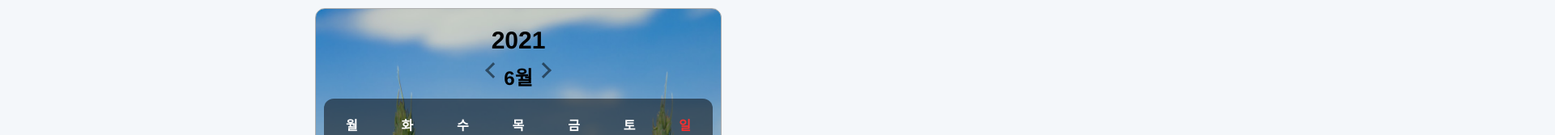
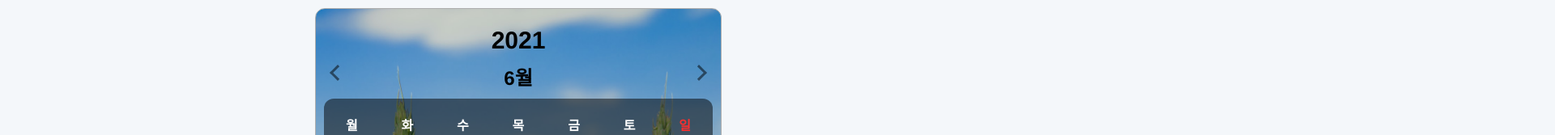
Before and after one commit to Aiden-leee/calendar, a Vue app: page / in a window 1280 px wide. Shown: the top 167 px of the page at 81% size, 1920 px wide, since content can reach past the window. Built offline with nearby package versions, Linux system fonts and the light colour scheme.

Commit message:
css arrow 수정

```diff
--- a/src/components/Calendar.vue
+++ b/src/components/Calendar.vue
@@ -40,6 +40,7 @@
 							<span>{{ n }}</span>
 						</div>
 					</template>
+
 					<template
 						v-for="(n, index) in 43 - (currentMonthDate + firstMonthDay)"
 					>
@@ -198,10 +199,13 @@ export default {
 					font-weight: bold;
 				}
 				.current-month {
+					position: relative;
 					font-size: 24px;
 					font-weight: bold;
 					margin-top: 10px;
 					.arrow {
+						position: absolute;
+						top: 6px;
 						display: inline-block;
 						width: 5px;
 						height: 5px;
@@ -215,9 +219,11 @@ export default {
 							opacity: 1;
 						}
 						&.prev {
+							left: 10px;
 							transform: rotate(135deg);
 						}
 						&.next {
+							right: 10px;
 							transform: rotate(-45deg);
 						}
 					}
```
